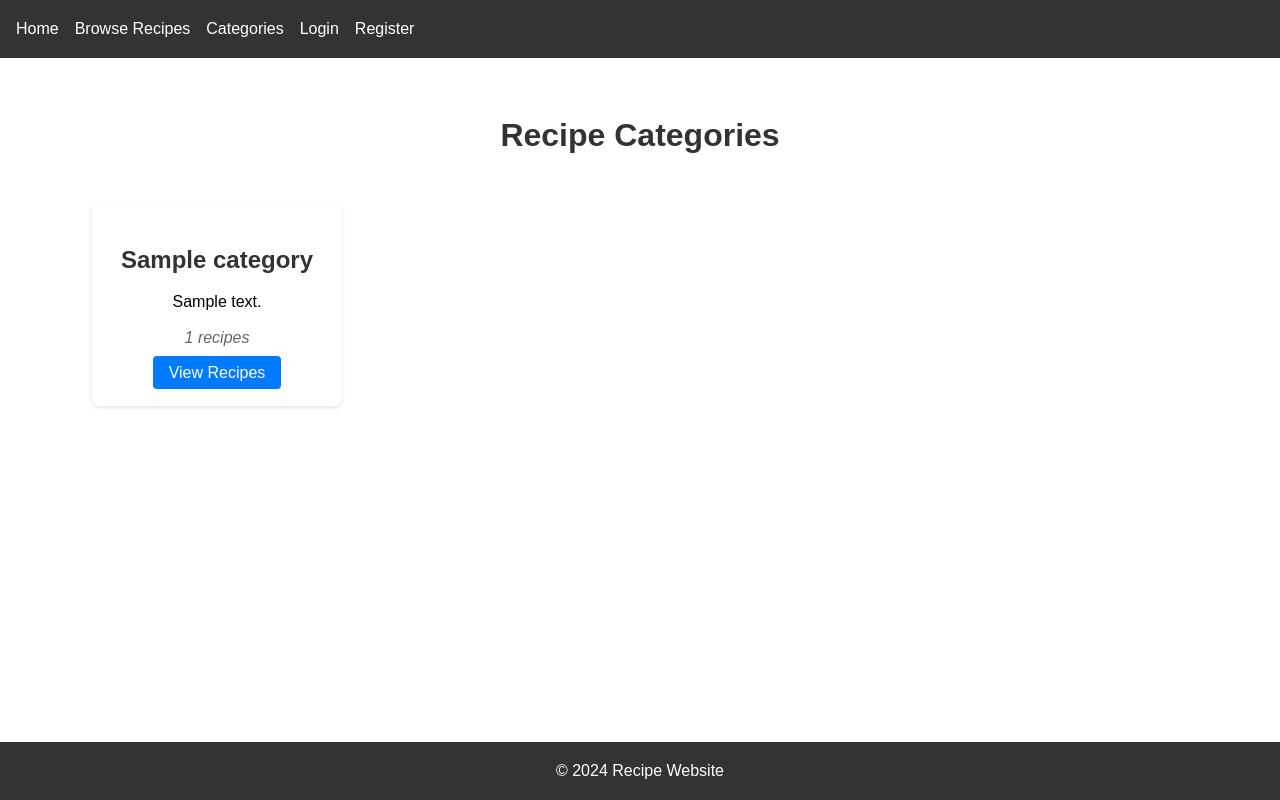
After one commit to StephenIles/Milestone-Project-4, a Django app: template templates/recipes/category_list.html in a window 1280 px wide. The commit adds this page. Run offline with Django 3.2, Linux system fonts and the light colour scheme; the template is opened without the code that fills it: most values are stand-ins (such as "Sample title", 1, 10 or a date in 2020).

Commit message:
feat: add recipe categories system
- Add Category model with name, slug, and description
- Create category list and detail views
- Add category templates for listing and viewing
- Update Recipe model with category relationship
- Add category admin configuration
- Add category navigation link
- Add styling for category cards and grid layout

```diff
--- a/recipes/forms.py
+++ b/recipes/forms.py
@@ -13,7 +13,7 @@ class UserRegistrationForm(UserCreationForm):
 class RecipeForm(forms.ModelForm):
     class Meta:
         model = Recipe
-        fields = ['title', 'description', 'ingredients', 'instructions', 'cooking_time', 'servings', 'image']
+        fields = ['title', 'category', 'description', 'ingredients', 'instructions', 'cooking_time', 'servings', 'image']
         widgets = {
             'ingredients': forms.Textarea(attrs={
                 'placeholder': '{"ingredient": {"quantity": number, "unit": "string"}}',
--- a/recipes/urls.py
+++ b/recipes/urls.py
@@ -13,4 +13,6 @@ urlpatterns = [
     path('recipe/<int:pk>/delete/', views.recipe_delete, name='recipe_delete'),
     path('logout/', views.logout_view, name='logout'),
     path('register/', views.register, name='register'),
+    path('categories/', views.category_list, name='category_list'),
+    path('category/<slug:slug>/', views.category_detail, name='category_detail'),
 ]
--- a/static/css/style.css
+++ b/static/css/style.css
@@ -372,3 +372,36 @@ h1, h2 {
     border-radius: 4px;
     margin: 1rem 0;
 }
+
+/* Category Styles */
+.category-grid {
+    display: grid;
+    grid-template-columns: repeat(auto-fill, minmax(250px, 1fr));
+    gap: 2rem;
+    padding: 20px;
+}
+
+.category-card {
+    background: white;
+    border-radius: 8px;
+    padding: 20px;
+    box-shadow: 0 2px 4px rgba(0,0,0,0.1);
+    text-align: center;
+}
+
+.category-card h2 {
+    color: #333;
+    margin-bottom: 10px;
+}
+
+.recipe-count {
+    color: #666;
+    font-style: italic;
+    margin: 10px 0;
+}
+
+.category-description {
+    color: #666;
+    margin: 20px 0;
+    text-align: center;
+}
--- a/templates/recipes/base.html
+++ b/templates/recipes/base.html
@@ -13,6 +13,7 @@
             <ul>
                 <li><a href="{% url 'recipes:home' %}">Home</a></li>
                 <li><a href="{% url 'recipes:recipes' %}">Browse Recipes</a></li>
+                <li><a href="{% url 'recipes:category_list' %}">Categories</a></li>
                 {% if user.is_authenticated %}
                     <li><a href="{% url 'recipes:profile' %}">My Profile</a></li>
                     <li><a href="{% url 'recipes:logout' %}">Logout</a></li>
--- /dev/null
+++ b/templates/recipes/category_list.html
@@ -0,0 +1,22 @@
+{% extends 'recipes/base.html' %}
+
+{% block title %}Recipe Categories{% endblock %}
+
+{% block content %}
+<div class="categories-container">
+    <h1>Recipe Categories</h1>
+
+    <div class="category-grid">
+        {% for category in categories %}
+            <div class="category-card">
+                <h2>{{ category.name }}</h2>
+                <p>{{ category.description }}</p>
+                <p class="recipe-count">{{ category.recipe_count }} recipes</p>
+                <a href="{% url 'recipes:category_detail' category.slug %}" class="btn">View Recipes</a>
+            </div>
+        {% empty %}
+            <p>No categories available.</p>
+        {% endfor %}
+    </div>
+</div>
+{% endblock %}
```
Also changed, not shown: recipes/admin.py (+11 -1 lines), recipes/models.py (+26 -0 lines), recipes/views.py (+18 -2 lines), templates/recipes/category_detail.html (added, +25 -0 lines), db.sqlite3, recipes/migrations/0004_category_recipe_category.py (added).
